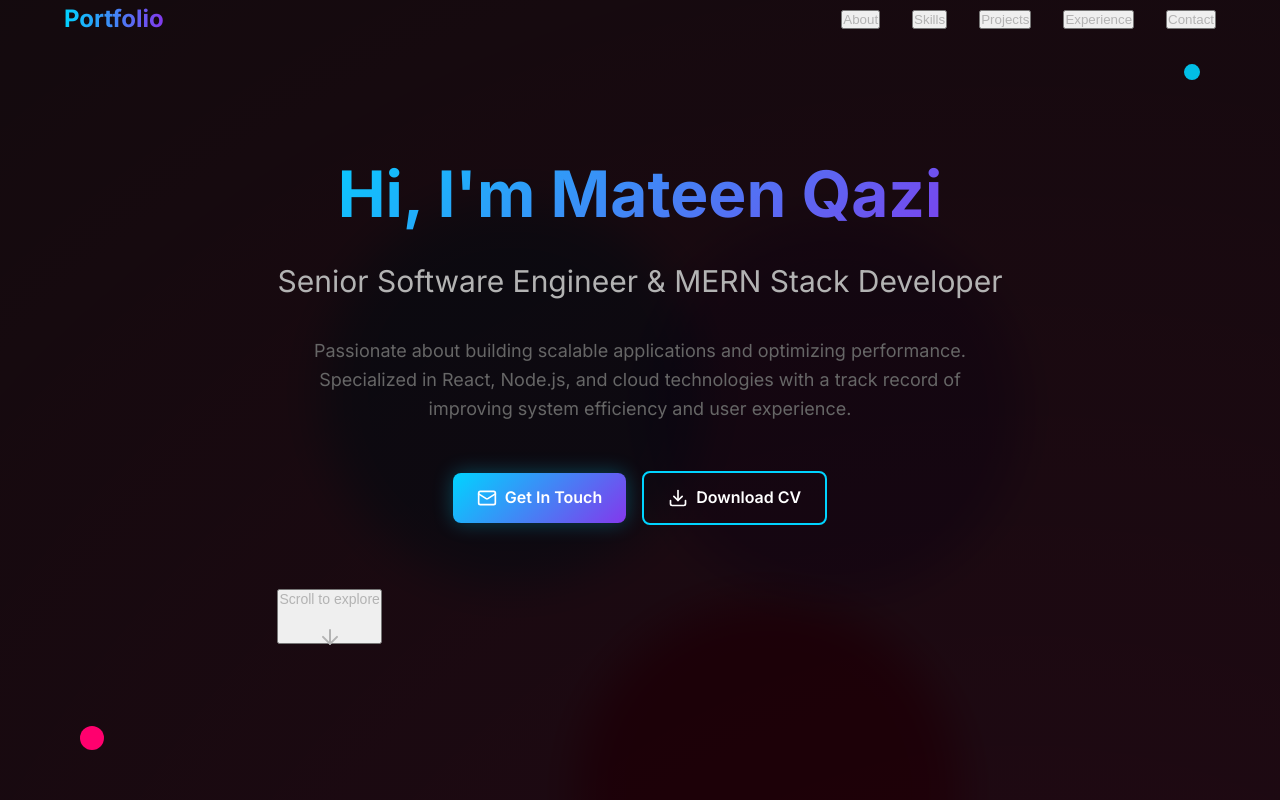
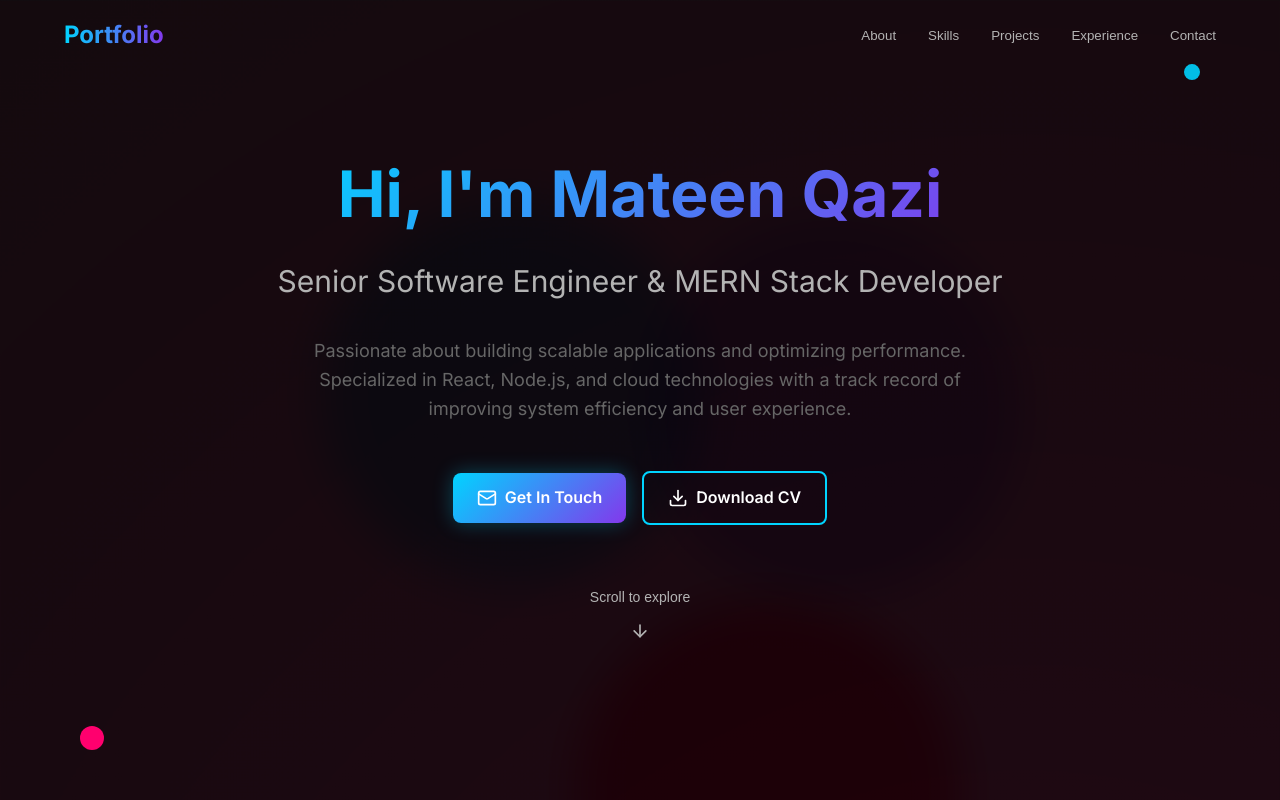
Before and after one commit to Streban/My-Portfolio-Main, a React (Vite) app: page / in a window 1280 px wide. Shown: the top 800 px of the page. Built offline with nearby package versions, Linux system fonts and the light colour scheme.

Commit message:
fixes: few minor fixes

```diff
--- a/src/components/Experience.tsx
+++ b/src/components/Experience.tsx
@@ -1,5 +1,6 @@
 import { motion } from 'framer-motion';
 import { Calendar, MapPin, Building } from 'lucide-react';
+import CV from '../assets/MateenQazi_CV.pdf';
 
 const Experience = () => {
   const experiences = [
@@ -69,7 +70,7 @@ const Experience = () => {
                     <div className="space-y-4">
                       {/* Header */}
                       <div className="flex flex-col sm:flex-row sm:items-center sm:justify-between gap-2">
-                        <div>
+                        <div className="flex-1 flex-grow" style={{ flexGrow: 1 }}>
                           <h3 className="text-xl font-bold text-text-primary">{experience.title}</h3>
                           <div className="flex items-center gap-4 text-text-secondary mt-1">
                             <div className="flex items-center gap-1">
@@ -118,7 +119,8 @@ const Experience = () => {
             viewport={{ once: true }}
           >
             <motion.a
-              href="/resume.pdf"
+              href={CV}
+              download="MateenQazi_CV.pdf"
               className="btn btn-primary"
               whileHover={{ scale: 1.05 }}
               whileTap={{ scale: 0.95 }}
--- a/src/components/Hero.tsx
+++ b/src/components/Hero.tsx
@@ -1,5 +1,6 @@
 import { motion } from 'framer-motion';
 import { ArrowDown, Download, Mail } from 'lucide-react';
+import CV from '../assets/MateenQazi_CV.pdf';
 
 const Hero = () => {
   const scrollToAbout = () => {
@@ -71,7 +72,8 @@ const Hero = () => {
             </motion.a>
 
             <motion.a
-              href="/resume.pdf"
+              href={CV}
+              download="MateenQazi_CV.pdf"
               className="btn btn-secondary"
               whileHover={{ scale: 1.05 }}
               whileTap={{ scale: 0.95 }}
@@ -84,18 +86,30 @@ const Hero = () => {
           {/* Scroll Indicator */}
           <motion.button
             onClick={scrollToAbout}
-            className="flex flex-col items-center gap-2 text-text-secondary hover:text-primary transition-colors duration-300"
+            className="flex flex-col items-center gap-3 text-text-secondary hover:text-primary transition-all duration-500 group mx-auto"
             initial={{ opacity: 0 }}
             animate={{ opacity: 1 }}
             transition={{ duration: 0.8, delay: 0.8 }}
-            whileHover={{ y: 5 }}
+            whileHover={{ y: -5, scale: 1.05 }}
+            style={{
+              background: 'transparent',
+              border: 'none',
+              cursor: 'pointer',
+            }}
           >
-            <span className="text-sm">Scroll to explore</span>
+            <span className="text-sm font-medium tracking-wide opacity-80 group-hover:opacity-100 transition-opacity duration-300">
+              Scroll to explore
+            </span>
             <motion.div
-              animate={{ y: [0, 10, 0] }}
-              transition={{ duration: 2, repeat: Infinity }}
+              className="relative"
+              animate={{ y: [0, 8, 0] }}
+              transition={{ duration: 2, repeat: Infinity, ease: "easeInOut" }}
             >
-              <ArrowDown size={24} />
+              <div className="p-2 rounded-full border border-text-secondary/30 group-hover:border-primary/50 transition-colors duration-300">
+                <ArrowDown size={20} className="group-hover:text-primary transition-colors duration-300" />
+              </div>
+              {/* Subtle glow effect */}
+              <div className="absolute inset-0 rounded-full bg-primary/10 opacity-0 group-hover:opacity-100 transition-opacity duration-300 blur-sm"></div>
             </motion.div>
           </motion.button>
         </div>
--- a/src/components/Navbar.tsx
+++ b/src/components/Navbar.tsx
@@ -38,7 +38,7 @@ const Navbar = () => {
       transition={{ duration: 0.6 }}
     >
       <div className="container">
-        <div className="flex items-center justify-between py-4">
+        <div className="flex items-center justify-between pt-4">
           {/* Logo */}
           <motion.div
             className="text-2xl font-bold"
@@ -55,12 +55,17 @@ const Navbar = () => {
             {navItems.map((item, index) => (
               <motion.button
                 key={item.id}
-                className="text-text-secondary hover:text-primary transition-colors duration-300 font-medium"
+                className="text-text-secondary hover:text-primary transition-colors duration-300 font-medium bg-transparent border-none cursor-pointer"
                 onClick={() => scrollToSection(item.id)}
                 initial={{ opacity: 0, y: -20 }}
                 animate={{ opacity: 1, y: 0 }}
                 transition={{ delay: index * 0.1 }}
                 whileHover={{ y: -2 }}
+                style={{
+                  background: 'transparent',
+                  border: 'none',
+                  padding: '0.5rem 0',
+                }}
               >
                 {item.label}
               </motion.button>
@@ -69,13 +74,17 @@ const Navbar = () => {
 
           {/* Mobile Menu Button */}
           <motion.button
-            className="md:hidden p-2"
+            className="md:hidden p-2 bg-transparent border-none"
             whileTap={{ scale: 0.95 }}
+            style={{
+              background: 'transparent',
+              border: 'none',
+            }}
           >
             <div className="w-6 h-6 flex flex-col justify-center items-center">
-              <span className="w-5 h-0.5 bg-primary mb-1"></span>
-              <span className="w-5 h-0.5 bg-primary mb-1"></span>
-              <span className="w-5 h-0.5 bg-primary"></span>
+              <span className="w-5 h-0-5 bg-primary mb-1"></span>
+              <span className="w-5 h-0-5 bg-primary mb-1"></span>
+              <span className="w-5 h-0-5 bg-primary"></span>
             </div>
           </motion.button>
         </div>
--- a/src/components/Projects.tsx
+++ b/src/components/Projects.tsx
@@ -1,5 +1,5 @@
 import { motion } from 'framer-motion';
-import { ExternalLink, Github, ArrowUpRight } from 'lucide-react';
+import { ExternalLink, Github } from 'lucide-react';
 
 const Projects = () => {
   const projects = [
@@ -9,6 +9,15 @@ const Projects = () => {
       description: 'A comprehensive healthcare platform enabling patients to book appointments, access medical records, and communicate securely with doctors. Features role-based authentication, secure data storage, and real-time notifications.',
       image: 'https://images.unsplash.com/photo-1576091160399-112ba8d25d1f?w=500&h=300&fit=crop',
       technologies: ['React', 'Node.js', 'MongoDB', 'Nest.js', 'Real-time Notifications'],
+      liveUrl: '#',
+      githubUrl: '#',
+    },
+    {
+      id: 0,
+      title: 'Personal Portfolio Website',
+      description: 'A modern, responsive portfolio website built with React and TypeScript, featuring smooth animations, dark/light theme toggle, and optimized performance. Showcases my projects, skills, and professional experience with an elegant design and seamless user experience.',
+      image: 'https://images.unsplash.com/photo-1467232004584-a241de8bcf5d?w=500&h=300&fit=crop',
+      technologies: ['React', 'TypeScript', 'Tailwind CSS', 'Framer Motion', 'Vite'],
       liveUrl: '#',
       githubUrl: '#',
     },
@@ -112,12 +121,7 @@ const Projects = () => {
                 </div>
 
                 {/* Hover Arrow */}
-                <motion.div
-                  className="absolute top-4 right-4 opacity-0 group-hover:opacity-100 transition-opacity duration-300"
-                  whileHover={{ scale: 1.1 }}
-                >
-                  <ArrowUpRight size={24} className="text-primary" />
-                </motion.div>
+
               </motion.div>
             ))}
           </div>
--- a/src/components/Skills.tsx
+++ b/src/components/Skills.tsx
@@ -5,6 +5,7 @@ import { useRef } from 'react';
 const Skills = () => {
   const ref = useRef(null);
   const isInView = useInView(ref, { once: true });
+  console.log('isInView:', isInView);
 
   const skills = [
     { name: 'React', level: 95, color: '#61DAFB' },
@@ -54,10 +55,10 @@ const Skills = () => {
                       <span className="font-medium text-text-primary">{skill.name}</span>
                       <span className="text-text-secondary">{skill.level}%</span>
                     </div>
-                    <div className="w-full bg-surface-light rounded-full h-3 overflow-hidden">
+                    <div className="w-full bg-gray-300 rounded-full h-3 min-h-[12px] border border-gray-400 overflow-hidden">
                       <motion.div
                         className="h-full rounded-full"
-                        style={{ backgroundColor: skill.color }}
+                        style={{ backgroundColor: skill.color, minHeight: '12px' }}
                         initial={{ width: 0 }}
                         animate={isInView ? { width: `${skill.level}%` } : { width: 0 }}
                         transition={{ duration: 1, delay: index * 0.1 + 0.5 }}
```
Also changed, not shown: 1 other file (tests, documents, lock files or other folders).
